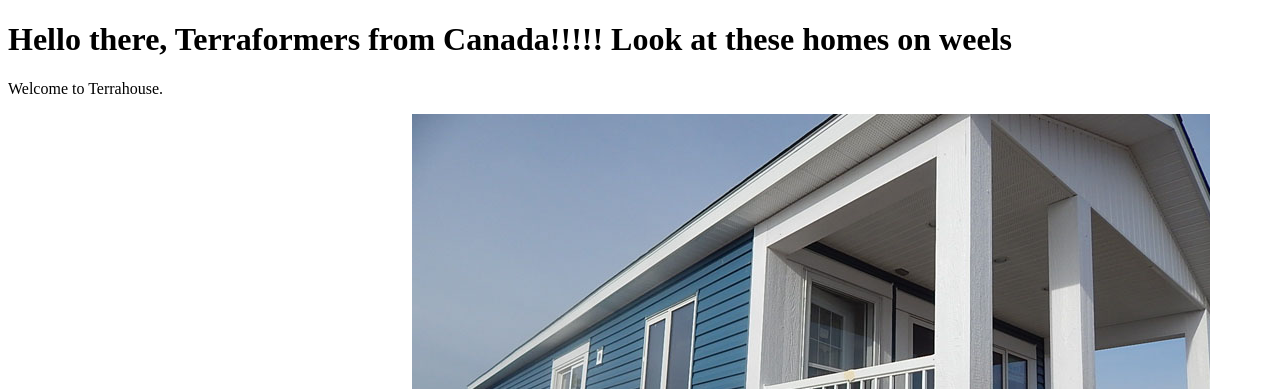
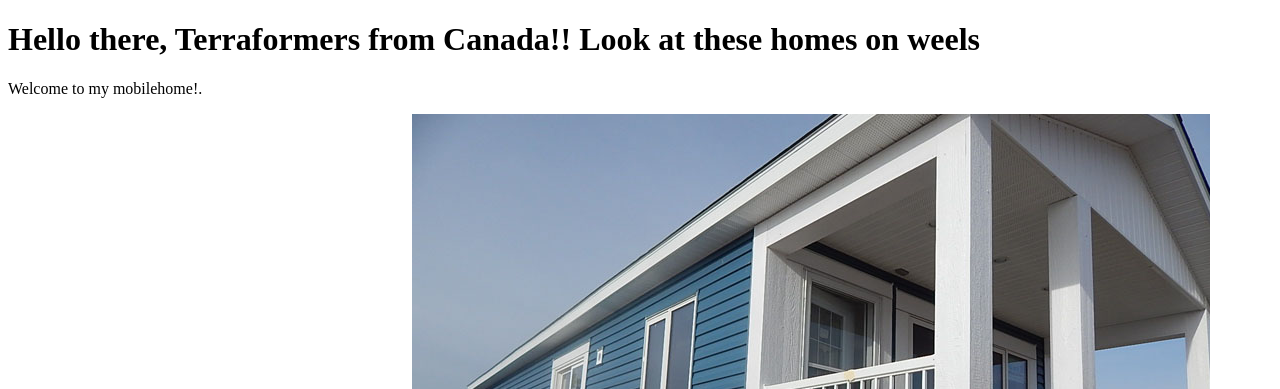
Before and after one commit to shivadns88/terraform-beginner-bootcamp-2023, a plain HTML site: page public/mobilehome/index.html in a window 1280 px wide. Shown: the top 389 px of the page. Drawn offline with Linux system fonts and the light colour scheme.

Commit message:
#52 made final changes to push to official terratown. Updated documentations for final submission. (#53)

```diff
--- a/public/mobilehome/index.html
+++ b/public/mobilehome/index.html
@@ -1,11 +1,11 @@
 <!DOCTYPE html>
 <html>
 <head>
-    <title>Hello, Terraformers! Look at this Mobile home!</title>
+    <title>Hello, Terraformers! Wanna travel in my mobilehome ?</title>
 </head>
 <body>
-    <h1>Hello there, Terraformers from Canada!!!!! Look at these homes on weels</h1>
-    <p>Welcome to Terrahouse.</p>
+    <h1>Hello there, Terraformers from Canada!! Look at these homes on weels</h1>
+    <p>Welcome to my mobilehome!.</p>
     <img src="/assets/mobilehome1.png" />
     <img src="/assets/mobilehome2.png" />
 </body>
```
Also changed, not shown: 4 other files.
